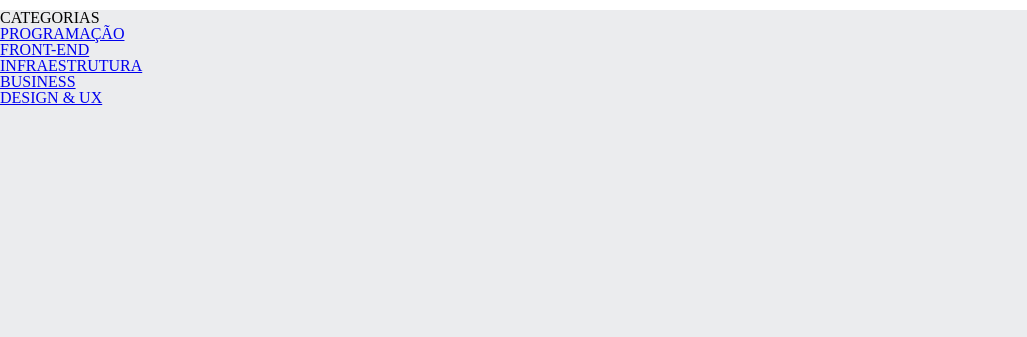
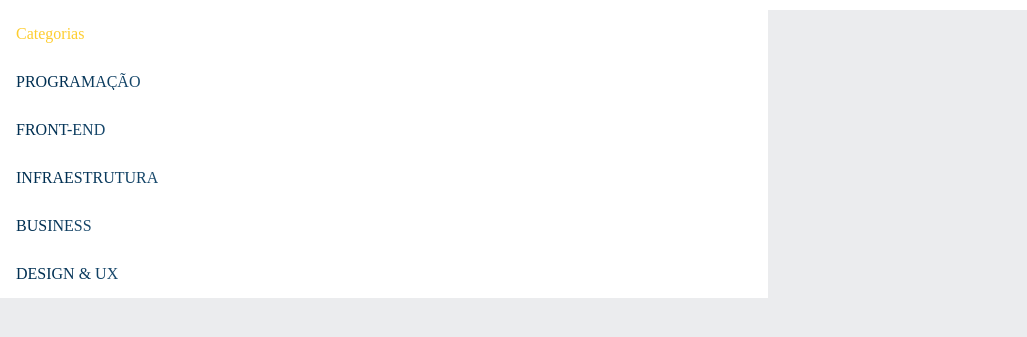
Before and after one commit to andreia025martins/Turma-C, a plain HTML site: page index.html in a window 1280 px wide. Both pictures are taken after a click on the checkbox 10 px from the left and 42 px from the top of the page. Shown: the part 75-412 px from the top of the page, 0-1027 px from the left. Drawn offline with Linux system fonts and the light colour scheme.

Commit message:
Add files via upload

```diff
--- a/index.html
+++ b/index.html
@@ -3,36 +3,36 @@
 <head>
     <meta charset="UTF-8">
     <meta name="viewport" content="width=device-width, initial-scale=1.0">
-    <title>Alura Book</title>
+    <title>Aura Book</title>
     <link rel="stylesheet" href="reset.css">
     <link rel="stylesheet" href="style.css">
 </head>
 <body>
     <header class="cabecalho">
         <div class="container">
-        <input type="checkbox" id="menu" class="container__botao">
+            <input type="checkbox" class="container__botao">
             <label for="menu">
                 <span class="cabecalho__menu-hamburger cabecalho__imagem"></span>
             </label>
             <ul class="lista-menu">
-          <li class="lista-menu__titulo">CATEGORIAS</li>
+                <li class="lista-menu__titulo">Categorias</li>
                 <li class="lista-menu__item">
-            <a href="#" class="lista-menu__link">PROGRAMAÇÃO</a>
+                    <a href="#" class="lista-menu__link">Programação</a>
                 </li>
                 <li class="lista-menu__item">
-            <a href="#" class="lista-menu__link">FRONT-END</a>
+                    <a href="#" class="lista-menu__link">Front-end</a>
                 </li>
                 <li class="lista-menu__item">
-            <a href="#" class="lista-menu__link">INFRAESTRUTURA</a>
+                    <a href="#" class="lista-menu__link">Infraestrutura</a>
                 </li>
                 <li class="lista-menu__item">
-            <a href="#" class="lista-menu__link">BUSINESS</a>
+                    <a href="#" class="lista-menu__link">Business</a>
                 </li>
                 <li class="lista-menu__item">
-            <a href="#" class="lista-menu__link">DESIGN & UX</a>
+                    <a href="#" class="lista-menu__link">Design & UX</a>
                 </li>
             </ul>
-        <img src="img/Logo.svg" alt="Logo do alura" class="cabecalho__logo">
+            <img src="img/Logo.svg" alt="Logo da Alura" class="cabecalho__logo">
         </div>
         <div class="container">
             <a href="#"><img src="img/Favoritos.svg" alt="Meus favoritos" class="cabecalho__imagem"></a>
@@ -42,11 +42,7 @@
 
 
 
+
     </header>
-
-
-
-
-
 </body>
 </html>
--- a/style.css
+++ b/style.css
@@ -1,12 +1,13 @@
 @import url("styles/header.css");
 :root{
-    --cor-de-fundo: #EBECEE;
+    --cor-de-fundo:#EBECEE;
     --branco: #FFFFFF;
-
+    --laranja:  #FECD2F;
+    --azul-degrade:linear-gradient(97.54deg, #002F52 35.49%, #326589 165.37%);
 }
 
 body{
-    background-color: var(--cor-de-fundo) ;
+    background-color:var(--cor-de-fundo);
 }
 
 h1{
--- a/styles/header.css
+++ b/styles/header.css
@@ -5,14 +5,13 @@
     display: inline-block;
     background-repeat: no-repeat;
     background-position: center;
-
 }
 
 .cabecalho{
     background-color: var(--branco);
     display: flex;
     justify-content: space-between;
-    position: relative;
+    position:relative;
 }
 
 .container{
@@ -28,8 +27,25 @@
     display: none;
     position: absolute;
     top: 100%;
+    width: 60vw;
 }
 
 .container__botao:checked~.lista-menu{
     display: block;
 }
+
+.lista-menu__titulo, .lista-menu__item{
+    padding: 1em;
+    background-color: var(--branco);
+}
+
+.lista-menu__titulo{
+    color: var(--laranja);
+}
+
+.lista-menu__link{
+    background: var(--azul-degrade);
+    -webkit-background-clip: text;
+    -webkit-text-fill-color: transparent;
+    text-transform: uppercase;
+}
```
Lines whose indentation alone changed are shown as unchanged.
